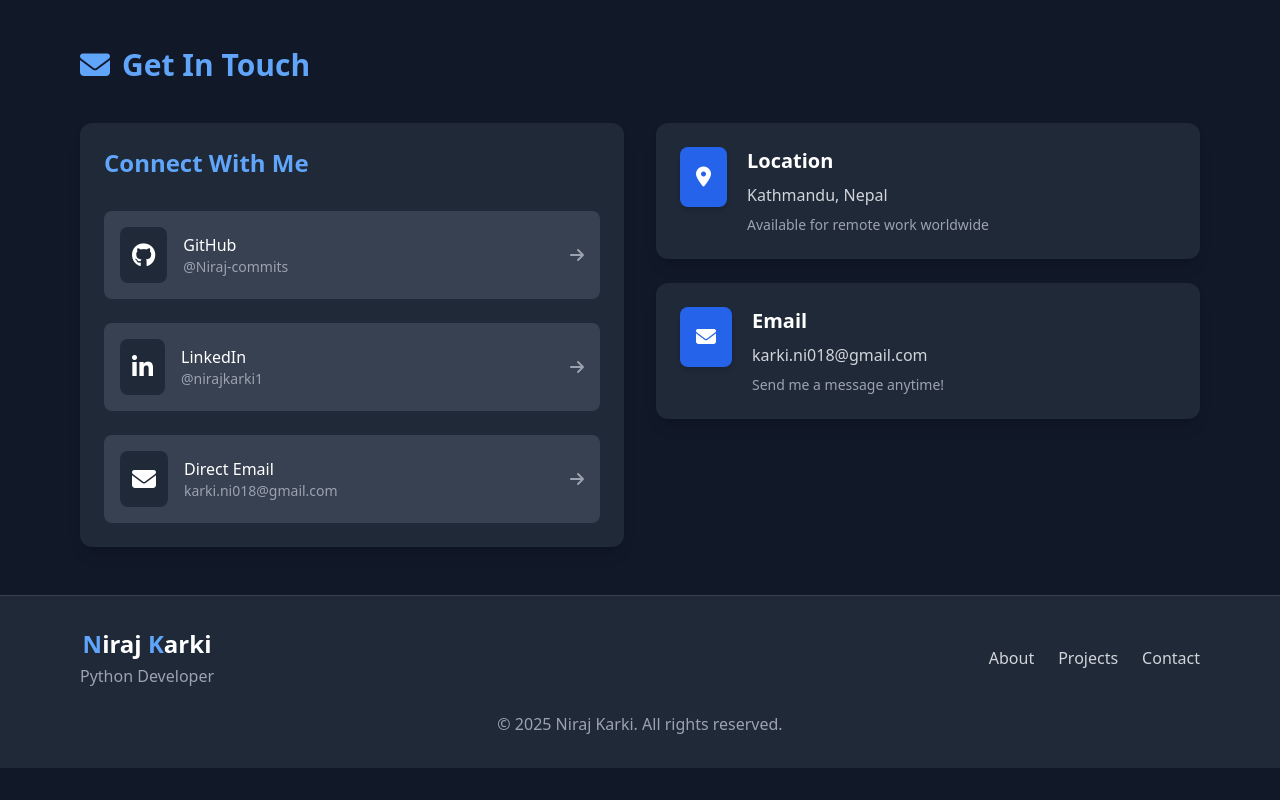
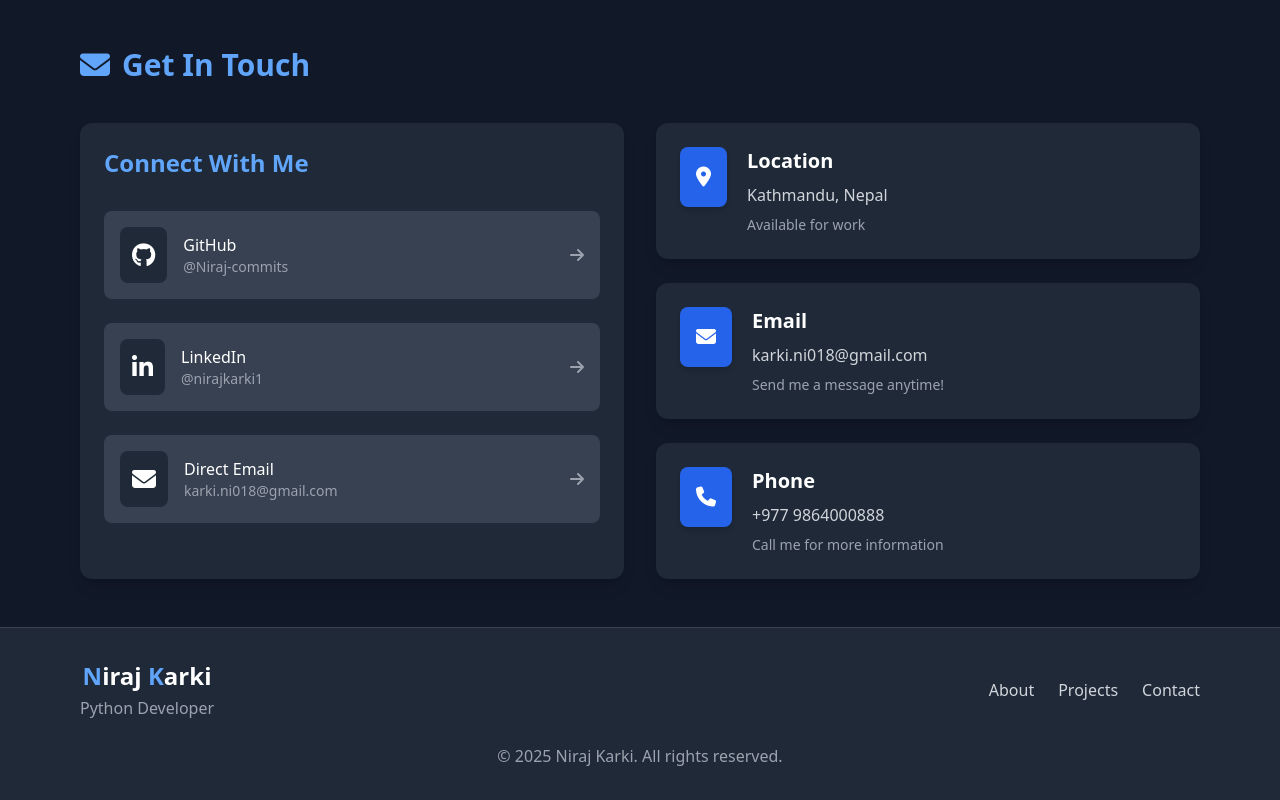
Before and after one commit to Niraj-commits/Portfolio-Website, a plain HTML site: page index.html in a window 1280 px wide. Shown: the part 4212-5012 px from the top of the page. Before the commit the page ends 4980 px from the top, so only its background shows below. Drawn offline with nearby package versions, Linux system fonts and the light colour scheme.

Commit message:
Updated the contact section

```diff
--- a/index.html
+++ b/index.html
@@ -594,7 +594,7 @@
               <div>
                 <h4 class="text-xl font-semibold text-white mb-2">Location</h4>
                 <p class="text-gray-300">Kathmandu, Nepal</p>
-                <p class="text-gray-400 text-sm mt-2">Available for remote work worldwide</p>
+                <p class="text-gray-400 text-sm mt-2">Available for work </p>
               </div>
             </div>
           </div>
@@ -612,6 +612,22 @@
               </div>
             </div>
           </div>
+
+              <!-- Phone card -->
+          <div class="bg-gray-800 rounded-xl p-6 shadow-lg">
+            <div class="flex items-start">
+              <div class="bg-blue-600 p-4 rounded-lg shadow-md mr-5">
+                <i class="fas fa-phone text-white text-xl"></i>
+              </div>
+
+              <div>
+                <h4 class="text-xl font-semibold text-white mb-2">Phone</h4>
+                <p class="text-gray-300">+977 9864000888</p>
+                <p class="text-gray-400 text-sm mt-2">Call me for more information</p>
+              </div>
+            </div>
+          </div>
+          <!-- end div -->
         </div>
 
 
```
